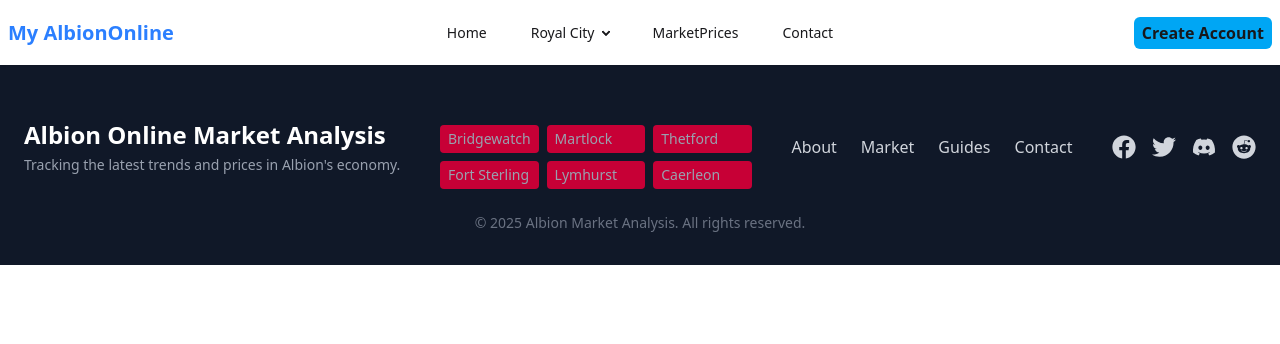
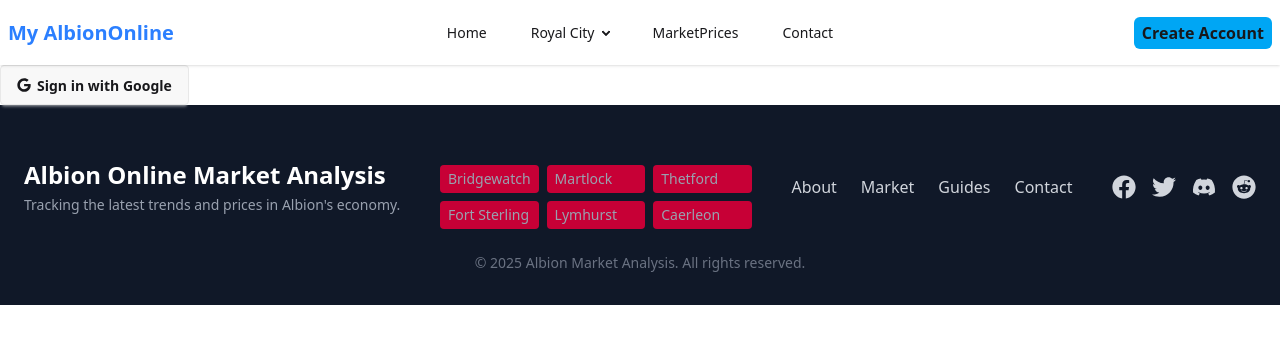
Before and after one commit to rohan26ir/My-AlbionOnline, a React (Vite) app: page /signup in a window 1280 px wide. Shown: the top 344 px of the page. Built offline with nearby package versions, Linux system fonts and the light colour scheme; no server answers.

Commit message:
add google signin

```diff
--- a/src/Account/CreateUser/CreateUser.jsx
+++ b/src/Account/CreateUser/CreateUser.jsx
@@ -1,9 +1,16 @@
 import React from 'react';
+import SocialAccound from '../SocialAccount/SocialAccount';
 
 const CreateUser = () => {
   return (
     <div>
+      <div>
 
+
+        <div>
+          <SocialAccound></SocialAccound>
+        </div>
+      </div>
     </div>
   );
 };
--- a/src/Account/LogIn/LogIn.jsx
+++ b/src/Account/LogIn/LogIn.jsx
@@ -1,9 +1,10 @@
 import React from 'react';
+import SocialAccound from '../SocialAccount/SocialAccount';
 
 const LogIn = () => {
   return (
     <div>
-
+      <SocialAccound></SocialAccound>
     </div>
   );
 };
--- /dev/null
+++ b/src/Account/SocialAccount/SocialAccount.jsx
@@ -0,0 +1,28 @@
+import React, { useContext } from 'react';
+import { AuthContext } from '../../Provider/Provider';
+import { useNavigate } from 'react-router-dom';
+import { FaGoogle } from 'react-icons/fa';
+
+const SocialAccound = () => {
+  const {user, loading, googleSignIn} = useContext(AuthContext);
+  const navigate = useNavigate();
+
+
+  const handleSignIn = () => {
+    googleSignIn()
+     `${user && navigate('/')}`
+  }
+
+  return (
+    <div>
+      <div>
+        <button className='btn' onClick={handleSignIn}>
+          <FaGoogle></FaGoogle>
+          Sign in with Google
+        </button>
+      </div>
+    </div>
+  );
+};
+
+export default SocialAccound;
--- a/src/Pages/Contact/Contact.jsx
+++ b/src/Pages/Contact/Contact.jsx
@@ -3,8 +3,8 @@
 
 const Contact = () => {
   return (
-    <div>
-      <Loading></Loading>
+    <div className='min-h-screen'>
+
     </div>
   );
 };
--- a/src/Shared/Navbar/Navbar.jsx
+++ b/src/Shared/Navbar/Navbar.jsx
@@ -130,7 +130,7 @@
         <div className="navbar-end">
           {
             !user
-            ? <Link to={'/signup'}><p className="px-2 py-1 bg-sky-500 rounded-md font-semibold">Create Account</p></Link>
+            ? <Link to={'/signup'}><p className="px-2 py-1 bg-sky-500 rounded-md font-semibold  ">Create Account</p></Link>
             :<div className="dropdown dropdown-end mr-3">
             <div tabIndex={0} role="button" className="btn btn-ghost btn-circle avatar relative">
               {/* User Avatar */}
```
